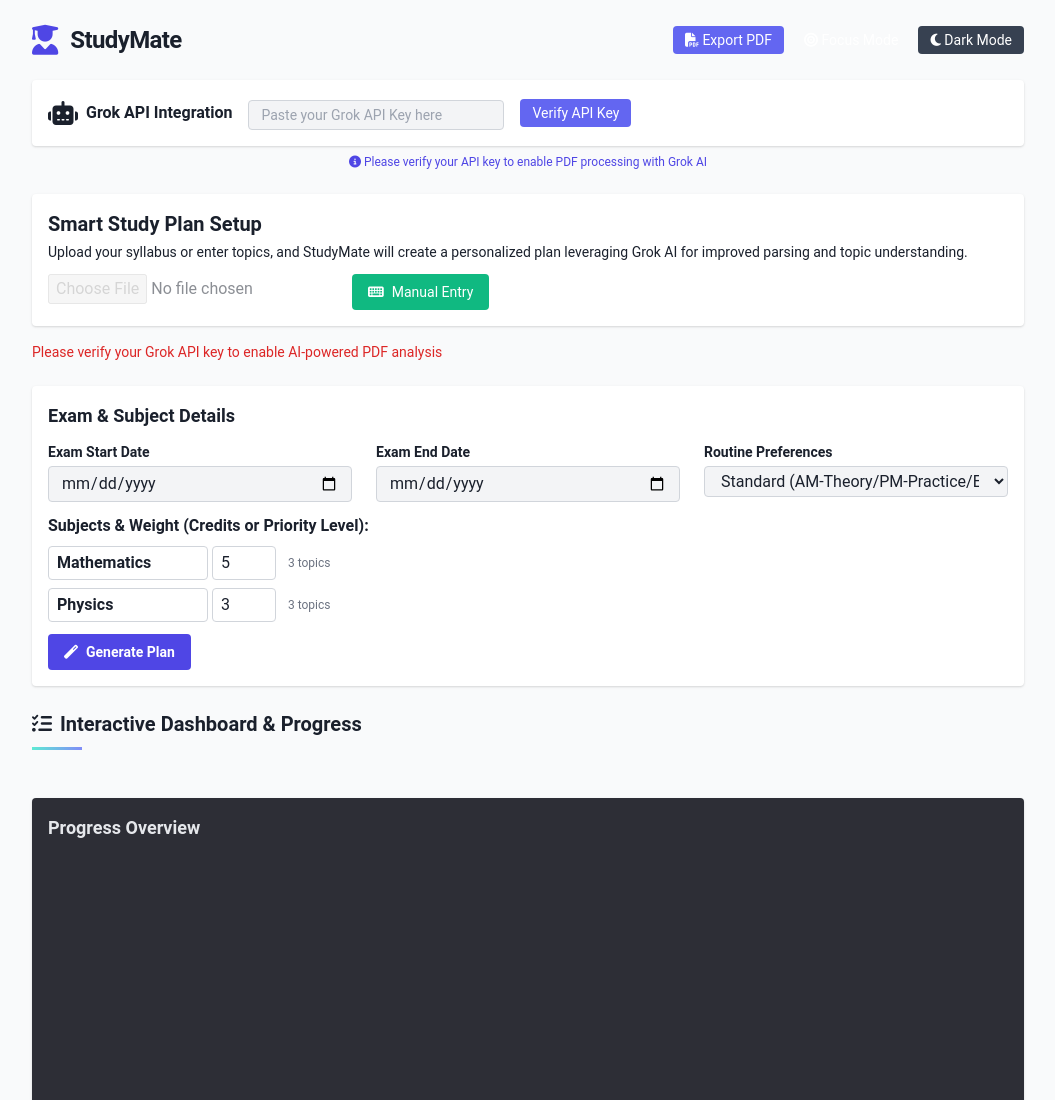
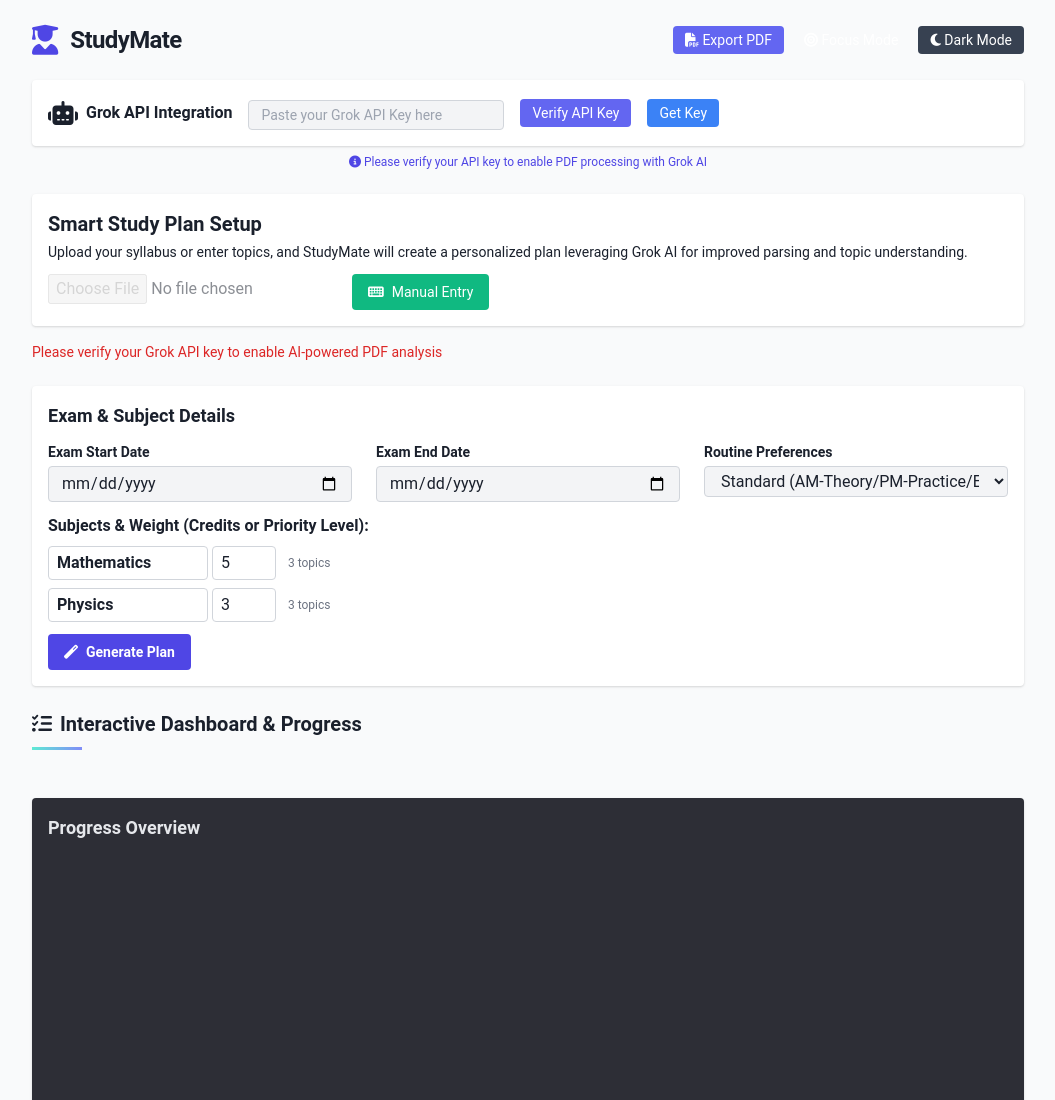
Before and after one commit to SurajMandal14/Study-mate, a plain HTML site: page index.html in a window 1280 px wide. Shown: the top 1100 px of the page, without its empty margins (112-1167 px from the left). Drawn offline with nearby package versions, Linux system fonts and the light colour scheme; a small style sheet from the web is missing.

Commit message:
Add 'Get Key' button for Groq API

```diff
--- a/index.html
+++ b/index.html
@@ -206,6 +206,7 @@
           <input type="text" id="grokApiKey" class="mt-1 py-1 px-3 bg-gray-100 darkmode:bg-gray-700 rounded border border-gray-300 text-sm w-full md:w-64" placeholder="Paste your Grok API Key here">
         </label>
         <button id="grokSaveBtn" class="bg-indigo-500 text-white px-3 py-1 rounded hover:bg-indigo-700 text-sm">Verify API Key</button>
+        <a href="https://console.groq.com/keys" target="_blank" class="bg-blue-500 text-white px-3 py-1 rounded hover:bg-blue-700 text-sm ml-2">Get Key</a>
         <span id="grokApiStatus" class="ml-2 text-xs"></span>
       </div>
       <div id="grokApiAuthMessage" class="mt-2 text-xs text-center text-indigo-600 hidden">
```
